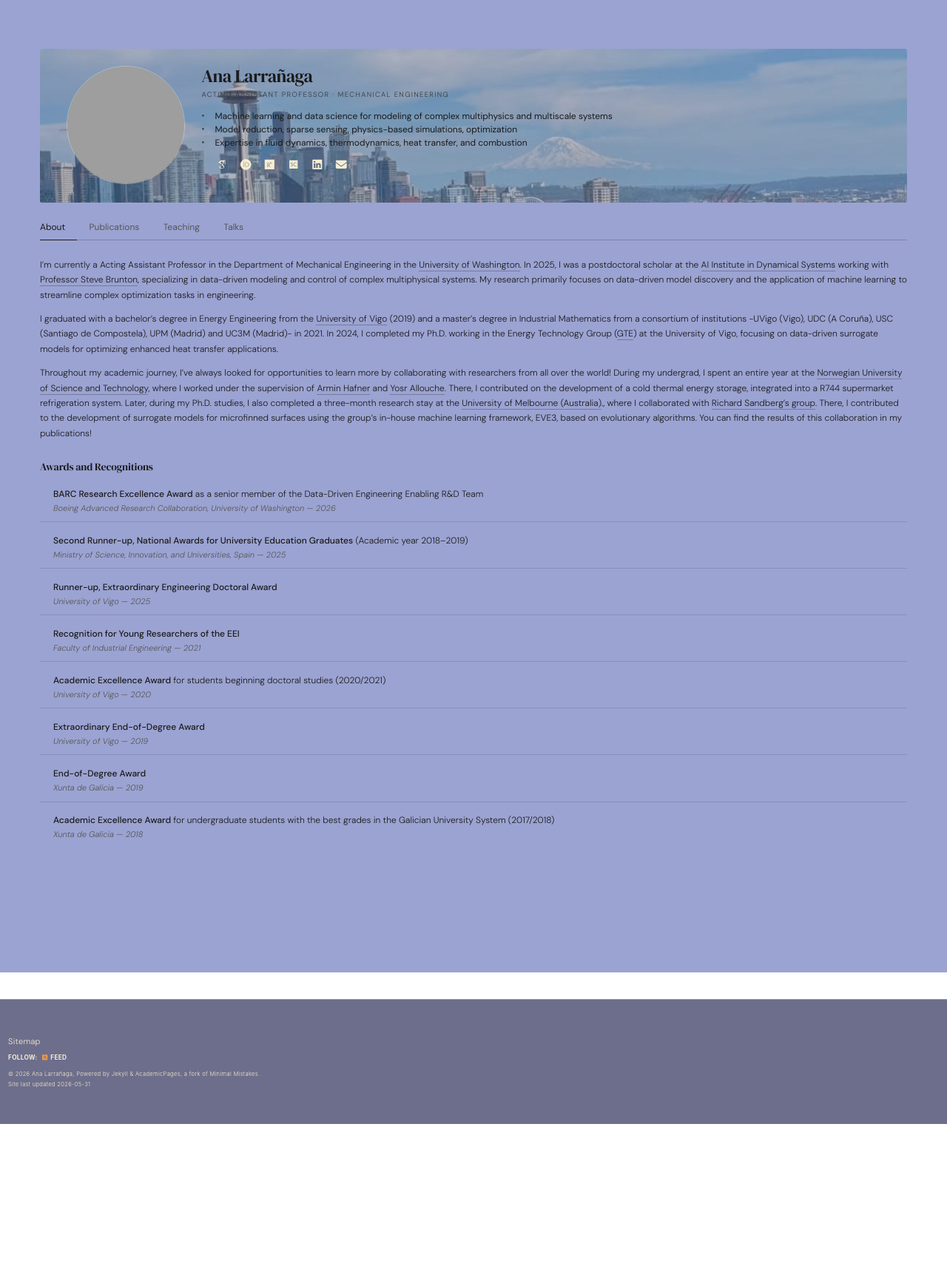
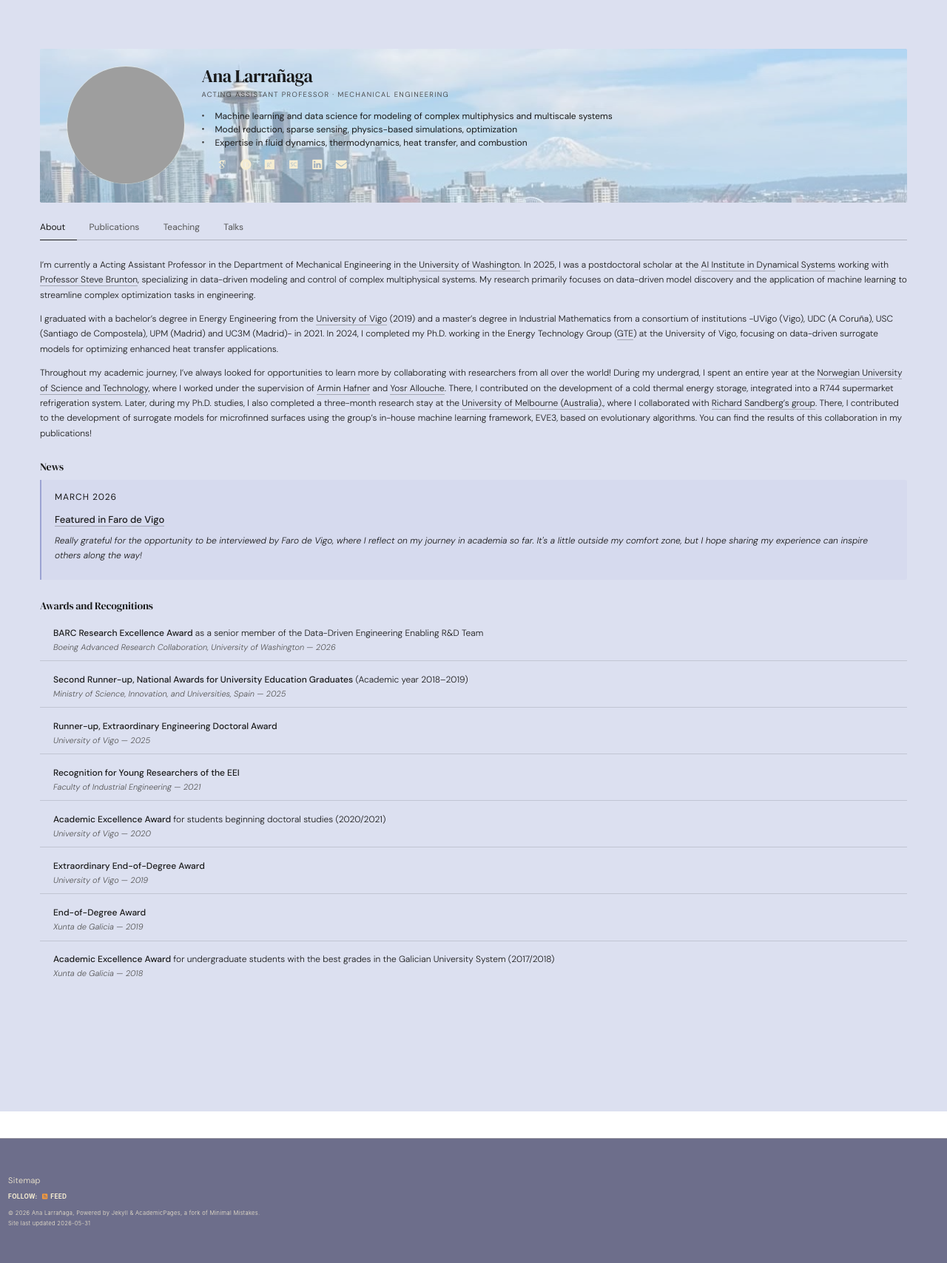
Before and after one commit to alarran/alarran.github.io, a Jekyll site: the page built from _pages/about.md, in a window 1280 px wide. Shown: the whole page at 74% size. Built offline with Jekyll 4.4.1, drawn with Linux system fonts in a browser that asks for light colours; some web fonts are replaced; a script that is not in the unit is left out; before the commit the page ends 1520 px from its top, so only the background shows below that.

Commit message:
style: lighter background, softer hero overlay, add news section

```diff
--- a/_pages/about.md
+++ b/_pages/about.md
@@ -12,6 +12,14 @@ I'm currently a Acting Assistant Professor in the Department of Mechanical Engin
 I graduated with a bachelor's degree in Energy Engineering from the <a href="https://www.uvigo.gal/en">University of Vigo</a> (2019) and a master's degree in Industrial Mathematics from a consortium of institutions -UVigo (Vigo), UDC (A Coruña), USC (Santiago de Compostela), UPM (Madrid) and UC3M (Madrid)- in 2021. In 2024, I completed my Ph.D. working in the Energy Technology Group (<a href="[https://www.uvigo.gal/en](https://www.linkedin.com/company/gteuvigo/posts/?feedView=all)">GTE</a>) at the University of Vigo, focusing on data-driven surrogate models for optimizing enhanced heat transfer applications.
 
 Throughout my academic journey, I’ve always looked for opportunities to learn more by collaborating with researchers from all over the world! During my undergrad, I spent an entire year at the <a href="https://www.ntnu.edu/">Norwegian University of Science and Technology</a>, where I worked under the supervision of <a href="https://www.ntnu.edu/employees/armin.hafner)">Armin Hafner</a> and <a href="https://www.linkedin.com/in/yosr-allouche-ph-d-6465831b/?originalSubdomain=fr)">Yosr Allouche</a>. There, I contributed on the development of a cold thermal energy storage, integrated into a R744 supermarket refrigeration system. Later, during my Ph.D. studies, I also completed a three-month research stay at the <a href="https://www.unimelb.edu.au/">University of Melbourne (Australia)</a>., where I collaborated with <a href="https://findanexpert.unimelb.edu.au/profile/742813-richard-sandberg">Richard Sandberg’s group</a>. There, I contributed to the development of surrogate models for microfinned surfaces using the group’s in-house machine learning framework, EVE3, based on evolutionary algorithms. You can find the results of this collaboration in my publications!
+
+## News
+
+<div class="news-item">
+  <p class="news-date">March 2026</p>
+  <a href="https://www.farodevigo.es/estela/2026/03/01/muevo-curiosidad-motiva-aprender-cosas-127380385.html" class="news-link" target="_blank">Featured in Faro de Vigo</a>
+  <p class="news-text">Really grateful for the opportunity to be interviewed by Faro de Vigo, where I reflect on my journey in academia so far. It's a little outside my comfort zone, but I hope sharing my experience can inspire others along the way!</p>
+</div>
 
 ## Awards and Recognitions
 
--- a/_sass/_academic-pages-custom.scss
+++ b/_sass/_academic-pages-custom.scss
@@ -7,7 +7,7 @@ body {
   line-height: 1.75;
   -webkit-font-smoothing: antialiased;
   color: #1a1a1a;
-  background-color: #9BA3D2;
+  background-color: #dce0f0;
 }
 
 h1, h2, h3, h4 {
@@ -327,7 +327,7 @@ a:hover {
   content: '';
   position: absolute;
   inset: 0;
-  background: rgba(109, 110, 139, 0.50);
+  background: rgba(235, 237, 248, 0.55);
 }
 
 .profile-hero__inner {
@@ -604,6 +604,45 @@ a:hover {
   font-weight: 300;
 }
 
+/* ─── News / Highlights ──────────────────────────────────────── */
+
+.news-item {
+  padding: 0.75rem 1rem;
+  border-left: 2px solid #9BA3D2;
+  background: rgba(155, 163, 210, 0.1);
+  border-radius: 0 3px 3px 0;
+  margin-top: 0.5rem;
+}
+
+.news-date {
+  font-size: 10px;
+  color: #666;
+  text-transform: uppercase;
+  letter-spacing: 0.08em;
+  margin: 0 0 0.2rem;
+  font-weight: 400;
+}
+
+.news-link {
+  font-size: 13px;
+  font-weight: 500;
+  color: #1a1a1a;
+  border-bottom: 0.5px solid rgba(0, 0, 0, 0.25);
+  display: inline;
+}
+
+.news-link:hover {
+  border-bottom-color: #1a1a1a;
+}
+
+.news-text {
+  font-size: 12px;
+  color: #3a3a3a;
+  margin: 0.35rem 0 0;
+  font-style: italic;
+  line-height: 1.6;
+}
+
 /* ─── Awards list ────────────────────────────────────────────── */
 
 .award-list {
```
